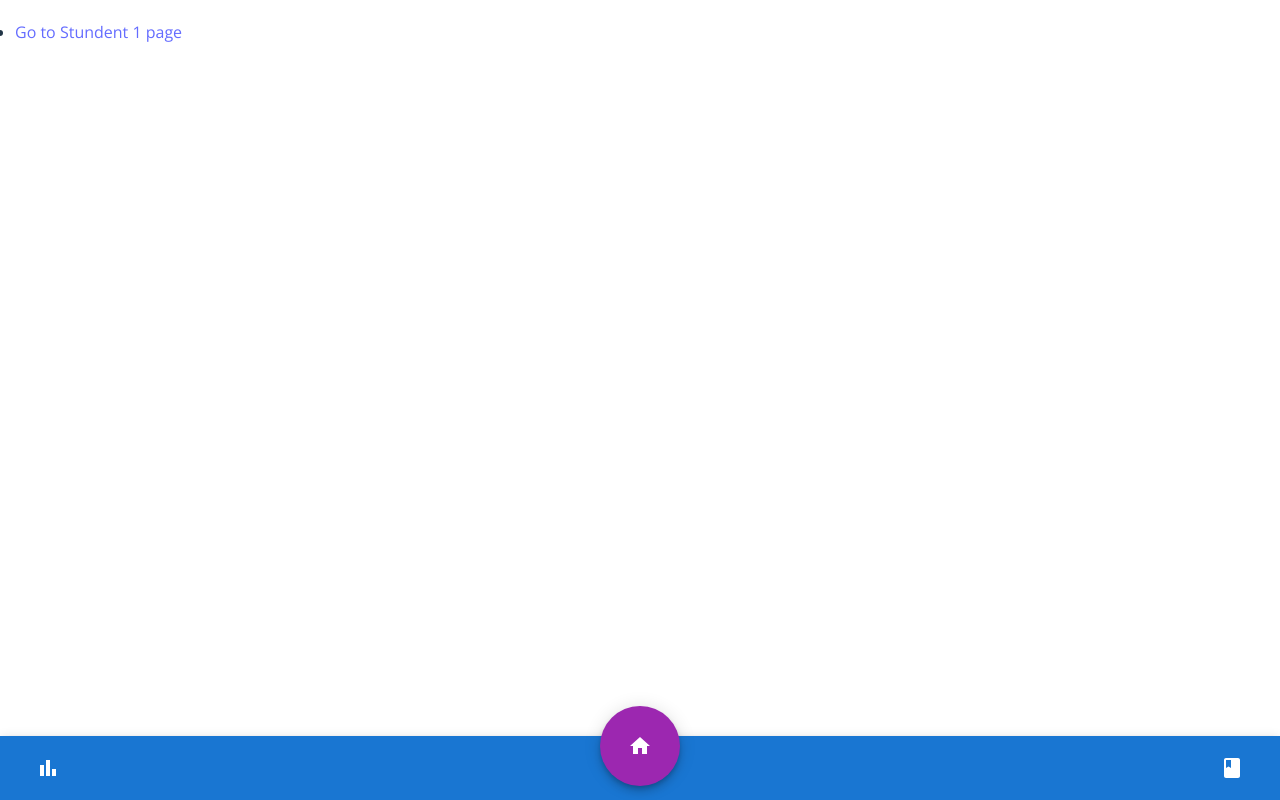
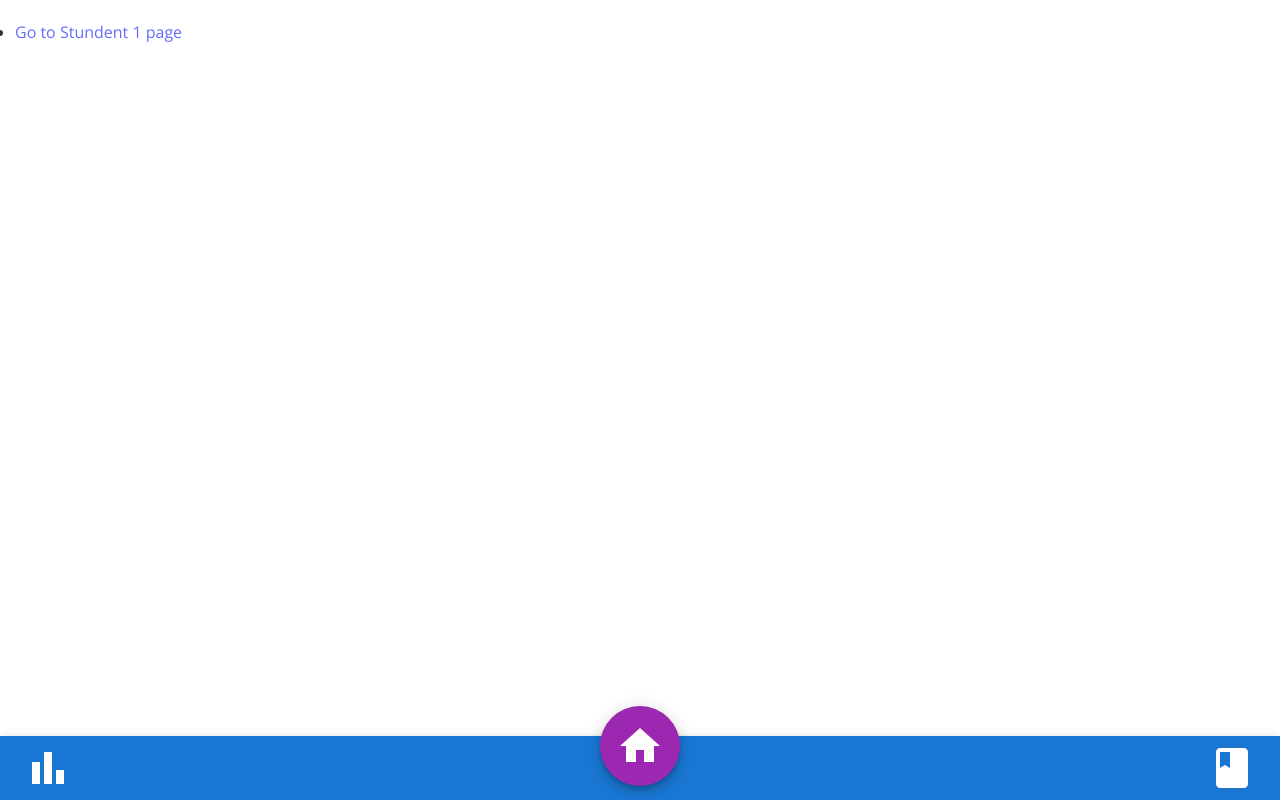
Before and after one commit to HumanCyborgsHack/frontend, a React (Vite) app: page / in a window 1280 px wide. Built offline with nearby package versions, Linux system fonts and the light colour scheme.

Commit message:
add navbar configs

```diff
--- a/index.html
+++ b/index.html
@@ -4,11 +4,19 @@
         <meta charset="UTF-8" />
         <link rel="icon" type="image/svg+xml" href="/vite.svg" />
         <meta name="viewport" content="width=device-width, initial-scale=1.0" />
-        <title>Vite + React</title>
+        <title>Poli-Learning</title>
+        <!--  Charge the Open Sans font  -->
         <link rel="preconnect" href="https://fonts.googleapis.com" />
         <link rel="preconnect" href="https://fonts.gstatic.com" crossorigin />
         <link
             href="https://fonts.googleapis.com/css2?family=Open+Sans&display=swap"
+            rel="stylesheet"
+        />
+        <!--  Charge the montserrat font  -->
+        <link rel="preconnect" href="https://fonts.googleapis.com" />
+        <link rel="preconnect" href="https://fonts.gstatic.com" crossorigin />
+        <link
+            href="https://fonts.googleapis.com/css2?family=Montserrat:wght@600&display=swap"
             rel="stylesheet"
         />
     </head>
--- a/package.json
+++ b/package.json
@@ -14,6 +14,7 @@
     "@emotion/styled": "^11.9.3",
     "@mui/icons-material": "^5.8.4",
     "@mui/material": "^5.9.1",
+    "@mui/styles": "^5.9.1",
     "@mui/system": "^5.9.1",
     "react": "^18.2.0",
     "react-dom": "^18.2.0",
--- /dev/null
+++ b/src/components/Navbar/Styles.jsx
@@ -0,0 +1,13 @@
+import { makeStyles } from "@mui/styles";
+
+const Styles = makeStyles({
+    toolbar: {
+        paddingLeft: "50px !important",
+        paddingRight: "50px !important"
+    },
+    icons: {
+        transform: "scale(2)"
+    }
+});
+
+export default Styles;
--- a/src/components/Navbar/index.jsx
+++ b/src/components/Navbar/index.jsx
@@ -2,6 +2,7 @@ import { BarChartOutlined, Book, Home } from "@mui/icons-material";
 import { AppBar, Fab, IconButton, Toolbar } from "@mui/material";
 import { Box } from "@mui/system";
 import { styled } from "@mui/material/styles";
+import Styles from "./Styles";
 
 const StyledFab = styled(Fab)({
     position: "absolute",
@@ -15,6 +16,8 @@ const StyledFab = styled(Fab)({
 });
 
 export default function Navbar() {
+    const classes = Styles();
+
     return (
         <AppBar
             position="fixed"
@@ -27,14 +30,14 @@ export default function Navbar() {
                     color="inherit"
                     aria-label="open drawer"
                 >
-                    <BarChartOutlined />
+                    <BarChartOutlined className={classes.icons} />
                 </IconButton>
                 <StyledFab size="large" color="secondary" aria-label="add">
-                    <Home></Home>
+                    <Home className={classes.icons}></Home>
                 </StyledFab>
                 <Box sx={{ flexGrow: 1 }} />
                 <IconButton size="large" color="inherit">
-                    <Book></Book>
+                    <Book className={classes.icons}></Book>
                 </IconButton>
             </Toolbar>
         </AppBar>
```
Also changed, not shown: 1 other file (tests, documents, lock files or other folders).
